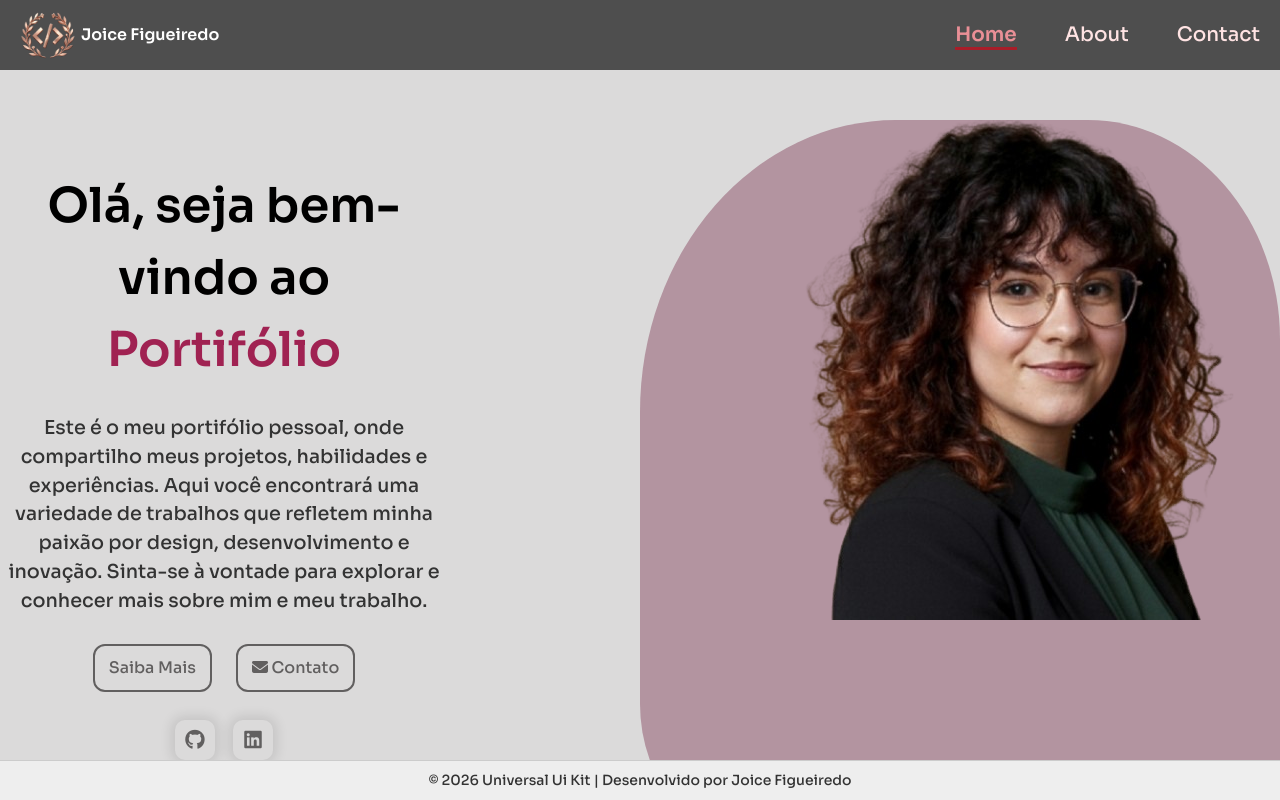
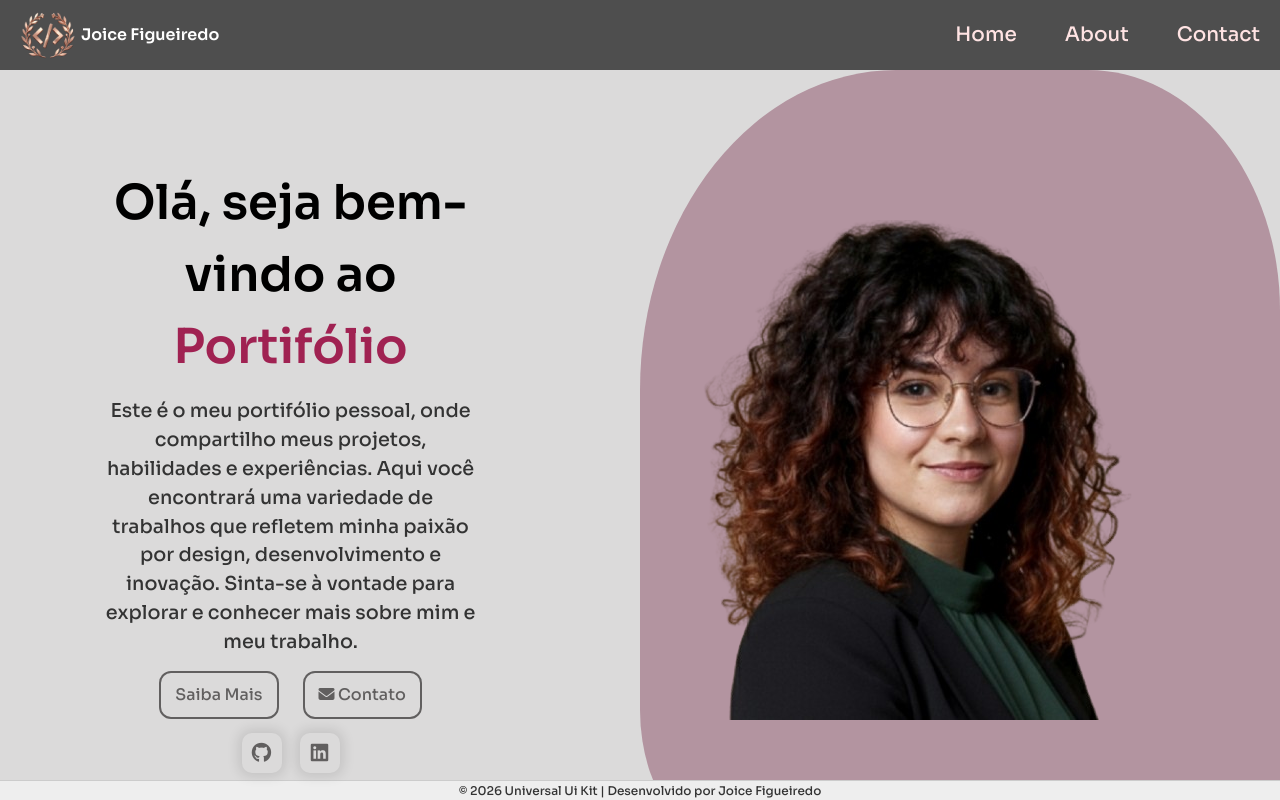
Before and after one commit to JoyFigueiredo/universal-ui-kit, an Angular app in the folder packages/angular-ui/: page / in a window 1280 px wide. Shown: the top 800 px of the page. Built offline with nearby package versions, Linux system fonts and the light colour scheme.

Commit message:
salvando

```diff
--- a/packages/angular-ui/src/app/components/footer/footer.component.css
+++ b/packages/angular-ui/src/app/components/footer/footer.component.css
@@ -2,13 +2,13 @@
   position: fixed;
   bottom: 0;
   width: 100%;
-  height: 40px;
+  height: 20px;
   background-color: #EEEEEE;
   color: #333;
   text-align: center;
   display: flex;
   align-items: center;
   justify-content: center;
-  font-size: 14px;
+  font-size: 12px;
   border-top: 1px solid #ccc;
 }
--- a/packages/angular-ui/src/app/components/header/header.component.css
+++ b/packages/angular-ui/src/app/components/header/header.component.css
@@ -1,6 +1,10 @@
 header {
   width: 100%;
   padding: 28px 8%;
+  position: sticky;
+  top: 0;
+  background-color: #4e4e4e;
+  z-index: 10;
 }
 
 .navbar {
@@ -38,6 +42,7 @@ header {
 }
 
 .nav-item a{
+  transition: all 0.3s ease;
   text-decoration: none;
   color: rgb(255, 227, 227);
 }
@@ -45,7 +50,7 @@ header {
 .nav-item.active a{
   color: #e98f96;
   font-weight: bold;
-  border-bottom: 3px solid #a81d29;
+  border-bottom: 3px solid #ffa6ad;
 }
 
 .hamburger {
--- a/packages/angular-ui/src/app/components/header/header.component.html
+++ b/packages/angular-ui/src/app/components/header/header.component.html
@@ -6,13 +6,15 @@
     </div>
 
     <nav class="nav-links" [class.show-mobile-menu]="isMenuOpen">
-        <li class="nav-item active">
+        <li class="nav-item" routerLinkActive="active" [routerLinkActiveOptions]="{ exact: true }">
             <a routerLink="/home" (click)="toggleMenu()">Home</a>
         </li>
-        <li class="nav-item ">
+
+        <li class="nav-item" routerLinkActive="active">
             <a routerLink="/about" (click)="toggleMenu()">About</a>
         </li>
-        <li class="nav-item">
+
+        <li class="nav-item" routerLinkActive="active">
             <a routerLink="/contact" (click)="toggleMenu()">Contact</a>
         </li>
     </nav>
--- a/packages/angular-ui/src/app/pages/home/home.component.css
+++ b/packages/angular-ui/src/app/pages/home/home.component.css
@@ -1,8 +1,16 @@
 #home {
     display: flex;
-    min-height: calc(100vh - 70px);
     position: relative;
-    margin-top: 50px;
+    align-items: center;
+    padding: 0 8%;
+    justify-content: center;
+}
+
+
+section {
+    min-height: 100vh;
+    width: 100%;
+    transition: opacity 0.6s ease, transform 0.6s ease;
 }
 
 .section {
@@ -10,14 +18,24 @@
     align-items: center;
 }
 
+#content {
+    height: 100vh;
+    overflow: hidden;
+    position: relative;
+}
+
 #cta {
     width: 35%;
     display: flex;
     flex-direction: column;
-    gap: 28px;
-    margin-top: 50px;
+    gap: 14px;
+    margin-top: 0px;
     align-items: center;
+    z-index: 2;
+    position: relative;
+    justify-content: center;
 }
+
 
 #cta .title {
     font-size: 3rem;
@@ -76,10 +94,9 @@
 }
 
 #menu {
-    display: flex;
-    align-items: center;
-    flex-direction: column;
+    height: 100vh;
     padding: 60px 8%;
+    padding-top: 80px;
 }
 
 #projects {
@@ -128,4 +145,12 @@
         align-items: center;
         margin-top: 0px;
     }
+
+    #content {
+        scroll-snap-type: none;
+    }
+
+    .section {
+        height: auto;
+    }
 }
--- a/packages/angular-ui/src/app/pages/home/home.component.html
+++ b/packages/angular-ui/src/app/pages/home/home.component.html
@@ -1,5 +1,5 @@
 <main id="content">
-    <section id="home">
+    <section id="home" >
 
         <div id="cta">
             <h1 class="title">
@@ -7,7 +7,7 @@
                 <span>Portifólio</span>
             </h1>
             <p class="description">
-                Este   é o meu portifólio pessoal, onde compartilho meus projetos, habilidades e experiências. Aqui você
+                Este é o meu portifólio pessoal, onde compartilho meus projetos, habilidades e experiências. Aqui você
                 encontrará uma variedade de trabalhos que refletem minha paixão por design, desenvolvimento e inovação.
                 Sinta-se à vontade para explorar e conhecer mais sobre mim e meu trabalho.
             </p>
--- a/packages/angular-ui/src/app/pages/home/home.component.ts
+++ b/packages/angular-ui/src/app/pages/home/home.component.ts
@@ -1,4 +1,4 @@
-import { Component } from '@angular/core';
+import { Component, HostListener } from '@angular/core';
 import { ButtonComponent } from '../../components/button/button.component';
 import { SocialMediaComponent } from '../../components/social-media/social-media.component';
 import { ProjectService } from '../../services/project';
@@ -16,6 +16,7 @@ import { CommonModule } from '@angular/common';
 })
 export class HomeComponent {
 
+
   projects: Project[] = [];
 
   constructor(private projectService: ProjectService) {
@@ -23,7 +24,9 @@ export class HomeComponent {
   }
 
   saibaMais() {
-    console.log("Saiba mais clicado");
+    document.getElementById('menu')?.scrollIntoView({
+      behavior: 'smooth'
+    });
   }
 
   comecar() {
@@ -34,4 +37,69 @@ export class HomeComponent {
     window.location.href = "mailto:joicebfigueiredo@gmail.com";
   }
 
+  currentSection = 0;
+  isScrolling = false;
+
+  sections: HTMLElement[] = [];
+
+  ngAfterViewInit() {
+    this.sections = Array.from(document.querySelectorAll('section'));
+  }
+
+  @HostListener('wheel', ['$event'])
+  onScroll(event: WheelEvent) {
+    if (this.isScrolling) return;
+
+    this.isScrolling = true;
+
+    if (event.deltaY > 0) {
+      this.goToSection(this.currentSection + 1);
+    } else {
+      this.goToSection(this.currentSection - 1);
+    }
+
+    setTimeout(() => {
+      this.isScrolling = false;
+    }, 800); // tempo da animação
+  }
+
+  goToSection(index: number) {
+    if (index < 0 || index >= this.sections.length) return;
+
+    this.currentSection = index;
+
+    this.sections[index].scrollIntoView({
+      behavior: 'smooth'
+    });
+  }
+
+  startY = 0;
+
+  @HostListener('touchstart', ['$event'])
+  onTouchStart(event: TouchEvent) {
+    this.startY = event.touches[0].clientY;
+  }
+
+  @HostListener('touchend', ['$event'])
+  onTouchEnd(event: TouchEvent) {
+    if (this.isScrolling) return;
+
+    const endY = event.changedTouches[0].clientY;
+    const diff = this.startY - endY;
+
+    if (Math.abs(diff) < 50) return; // ignora toque pequeno
+
+    this.isScrolling = true;
+
+    if (diff > 0) {
+      this.goToSection(this.currentSection + 1); // desce
+    } else {
+      this.goToSection(this.currentSection - 1); // sobe
+    }
+
+    setTimeout(() => {
+      this.isScrolling = false;
+    }, 800);
+  }
+
 }
```
